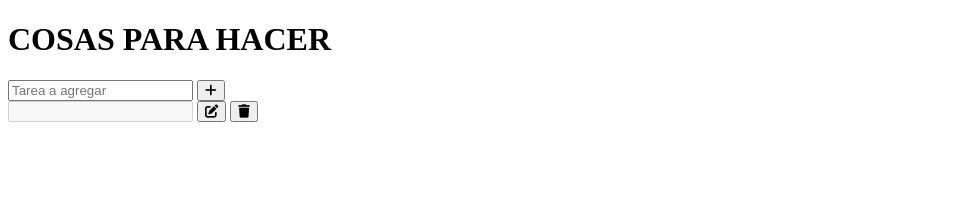
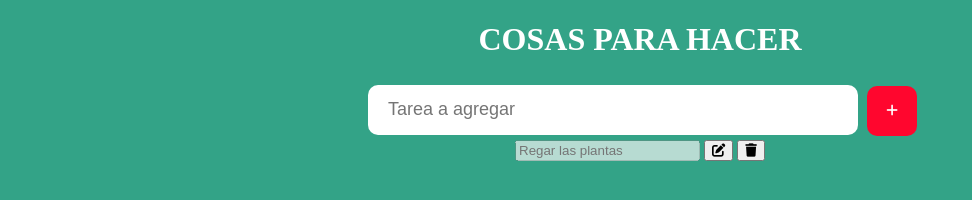
Before and after one commit to sebasolr/m04trabajos, a plain HTML site: page index.html in a window 1280 px wide. Shown: the whole page, without its empty margins (0-972 px from the left). Drawn offline with nearby package versions, Linux system fonts and the light colour scheme; no server answers.

Commit message:
estilo en css y funcionalidad en javascript

```diff
--- a/index.html
+++ b/index.html
@@ -6,6 +6,7 @@
     <meta name="viewport" content="width=device-width, initial-scale=1.0">
     <title>Document</title>
     <script src="https://kit.fontawesome.com/ba0ece2d64.js"></script>
+    <link rel="stylesheet" href="styles.css">
 </head>
 <body>
     <script
@@ -19,7 +20,7 @@
     </div>
     <div class="container">
       <div class="item">
-        <input type="text" class="item-unput" disabled>
+        <input type="text" class="item-unput" placeholder="Regar las plantas" disabled>
         <button class="boton-editar"><i class="fa-solid fa-pen-to-square"></i></button>
         <button class="boton-remover"><i class="fa-solid fa-trash"></i></button>
       </div>
--- a/main.js
+++ b/main.js
@@ -1,3 +1,18 @@
-let getUsers = fetch (`https://api.github.com/users/USERNAME`).then(function(response){
+let input = document.querySelector('.input');
+let botonAgregar= document.querySelector('.boton-agregar');
+let container = document.querySelector('.container');
 
+botonAgregar.addEventListener('click',function(){
+    console.log('hiciste click')
+    if(input.value ===('')){
+        console.log('agrega algo porfavor')
+    }else{
+        container.innerHTML= input.value
+    }
 })
+
+let Item = {
+    constructor(nuevaTarea){
+        this.crearDiv(nuevaTarea)
+    }
+}
--- /dev/null
+++ b/styles.css
@@ -0,0 +1,30 @@
+body{
+    background-color: rgb(51, 163, 135);
+    text-align: center;
+}
+h1{
+    color: rgb(255, 255, 255);
+}
+.input{
+    width: 450px;
+    height: 50px;
+    margin: 5px;
+    padding: 0 20px;
+    border: none;
+    border-radius: 10px;
+    background-color: white;
+    font-size: 18px;
+
+}
+.boton-agregar{
+    width: 50px;
+    height: 50px;
+    border: none;
+    border-radius: 10px;
+    background-color: rgb(255, 6, 46);
+    color: white;
+}
+.boton-agregar:hover{
+    opacity: 0.9;
+
+}
```
